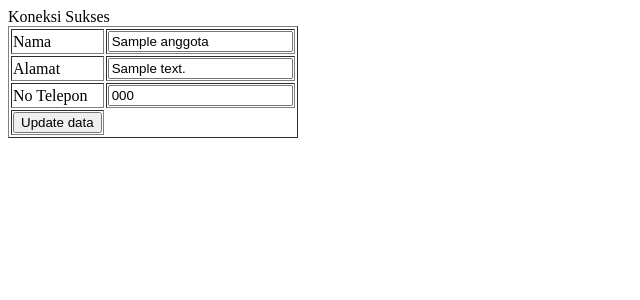
After one commit to Tazus412/phpprogmalam, a PHP site: page /edit_anggota.php?id_anggota=1 in a window 1280 px wide. The commit adds this page. Shown: the top 300 px of the page, without its empty margins (0-640 px from the left). Run offline with PHP 8.4, Linux system fonts and the light colour scheme; tables that the repository leaves empty or names only in its code hold one stand-in row (values such as "Sample post").

Commit message:
Add files via upload

```diff
--- /dev/null
+++ b/edit_anggota.php
@@ -0,0 +1,37 @@
+<?php
+include("koneksi.php");
+if(isset($_POST['save'])){
+$query_edit=mysqli_query($koneksi,"update anggota set
+	nama='".$_POST['nama']."',
+	alamat='".$_POST['alamat']."',
+	no_telepon='".$_POST['no_telepon']."'
+	WHERE id_anggota ='".$_POST['id_anggota']."'");
+if($query_edit){
+	header("location:view_anggota.php");
+}else{
+	echo mysqli_error();
+}
+}
+$tampil=mysqli_query($koneksi,"select * from anggota where id_anggota='".$_GET['id_anggota']."'");
+$hasil_data=mysqli_fetch_array($tampil);
+?>
+<form method="POST">
+<table class="table table-bordered" border="1">
+  <input type="hidden" name="id_anggota" value="<?php echo $hasil_data['id_anggota'];?>">
+  <tr>
+    <td>Nama</td>
+		<td><input type="text" name="nama" class="form-control" value="<?php echo $hasil_data['nama'];?>"></td>
+	</tr>
+	<tr>
+    <td>Alamat</td>
+		<td><input type="text" name="alamat" class="form-control" value="<?php echo $hasil_data['alamat'];?>"></td>
+	</tr>
+	<tr>
+    <td>No Telepon</td>
+		<td><input type="text" name="no_tlpon" class="form-control" value="<?php echo $hasil_data['no_telepon'];?>"></td>
+	</tr>
+	<tr>
+		<td><input type="submit" value="Update data" name="save"></td>
+		</tr>
+</table>
+</form>
--- a/view_anggota.php
+++ b/view_anggota.php
@@ -3,12 +3,15 @@ include("koneksi.php");
 $query_view=mysqli_query($koneksi,"select * from anggota");
 
 ?>
+<br/>
+<a href="input_anggota.php""btn btn-danger"> Tambah Anggota Lagi </a>
 <table class="table table-bordered" border="1">
 	<tr>
 		<td>No</td>
 		<td>Nama</td>
 		<td>Alamat</td>
 		<td>No Telepon</td>
+		<td colspan="4"> Perubahan </td>
 	</tr>
 <?php
 $no=1;
@@ -18,6 +21,8 @@ while($tampil=mysqli_fetch_array($query_view)){?>
 		<td><?php echo $tampil['nama'];?></td>
 		<td><?php echo $tampil['alamat'];?></td>
 		<td><?php echo $tampil['no_telepon'];?></td>
+		<td><a href="edit_anggota.php?id_anggota=<?php echo $tampil['id_anggota'];?>"> Edit </a></td>
+		<td><a href="hapus_anggota.php?id_anggota=<?php echo $tampil['id_anggota'];?>"> Hapus </a></td>
 	</tr>
 <?php }?>
 </table>
```
Also changed, not shown: hapus_anggota.php (added, +9 -0 lines).
